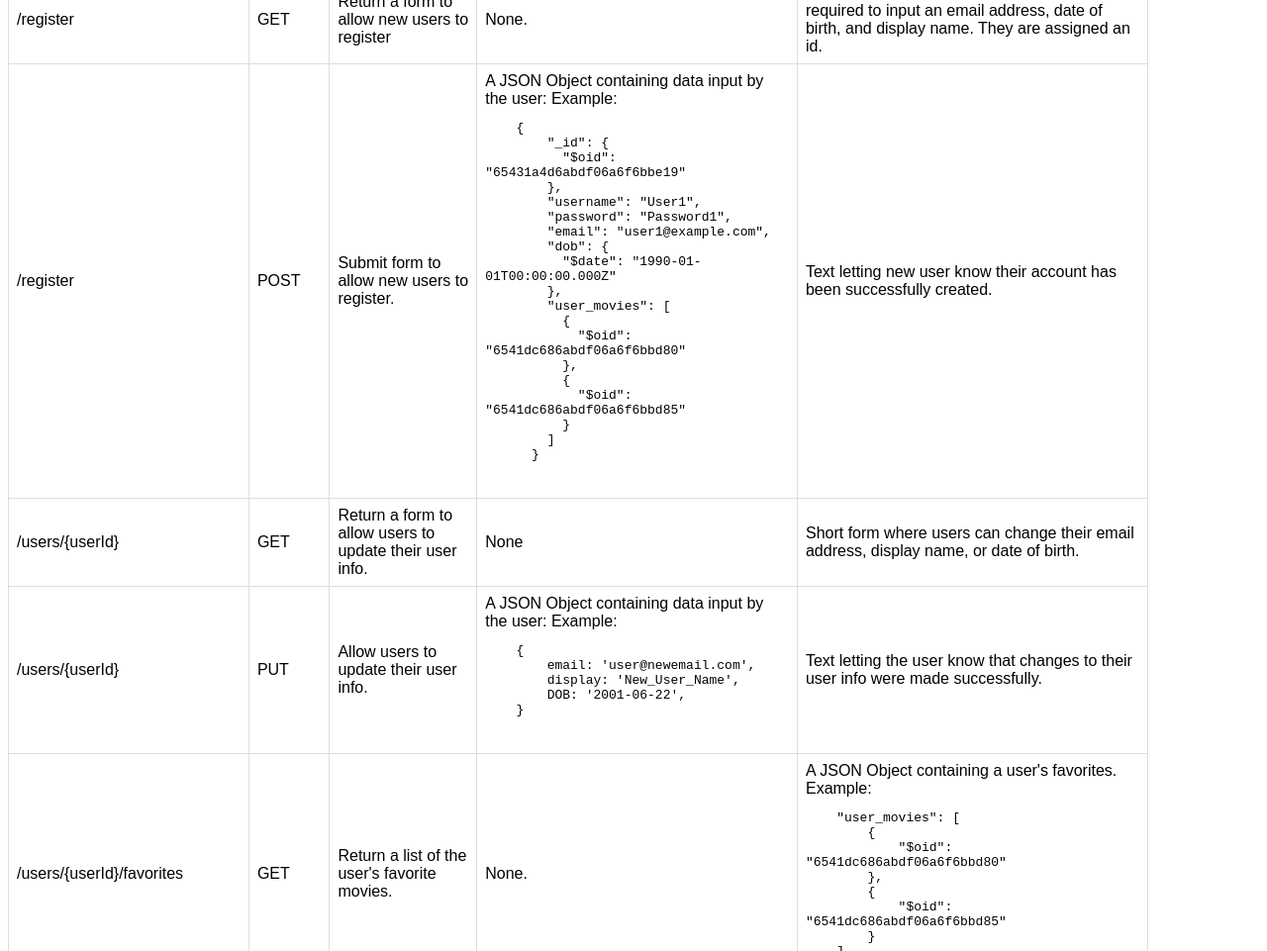
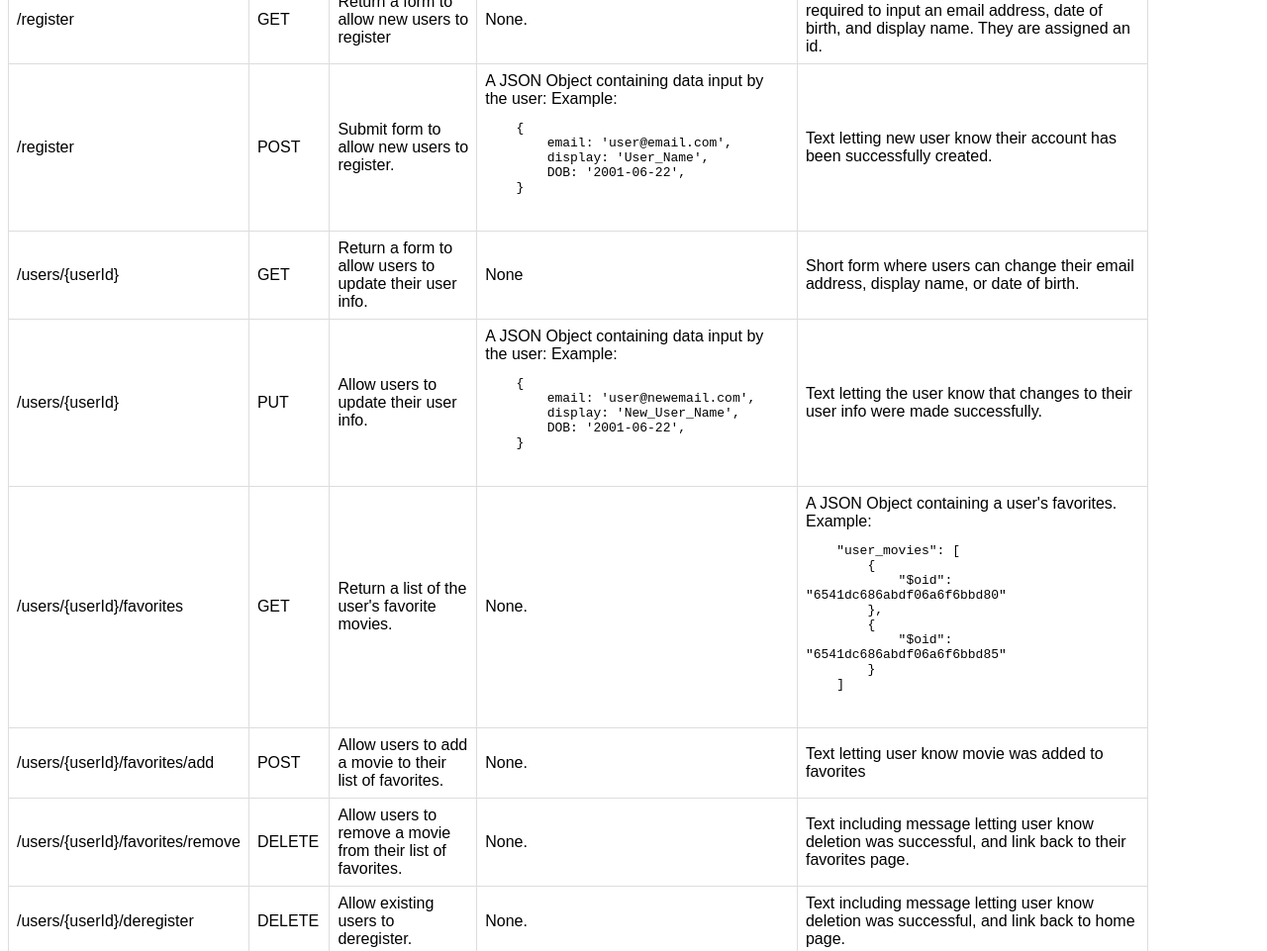
Before and after one commit to RoryV91/movie-api, a website: page public/documentation.html in a window 1280 px wide. Shown: the part 1360-2321 px from the top of the page at 99% size. Drawn offline with Linux system fonts and the light colour scheme.

Commit message:
Update documentation.html

```diff
--- a/public/documentation.html
+++ b/public/documentation.html
@@ -37,7 +37,7 @@
     </head>
 
     <body>
-        <h1>Movie API doc 📼</h1>
+        <h1>myFlix Movie API doc 📼</h1>
         <p>A MERN-stack application with a REST API that interfaces with a database that stores data about different
             movies.</p>
         <table>
@@ -140,24 +140,10 @@
                 <td>A JSON Object containing data input by the user: Example: <br>
                     <pre>
     {
-        "_id": {
-          "$oid": "65431a4d6abdf06a6f6bbe19"
-        },
-        "username": "User1",
-        "password": "Password1",
-        "email": "user1@example.com",
-        "dob": {
-          "$date": "1990-01-01T00:00:00.000Z"
-        },
-        "user_movies": [
-          {
-            "$oid": "6541dc686abdf06a6f6bbd80"
-          },
-          {
-            "$oid": "6541dc686abdf06a6f6bbd85"
-          }
-        ]
-      }
+        email: 'user@email.com',
+        display: 'User_Name',
+        DOB: '2001-06-22',
+    }
                     </pre>
                 </td>
                 <td>Text letting new user know their account has been successfully created.</td>
```
